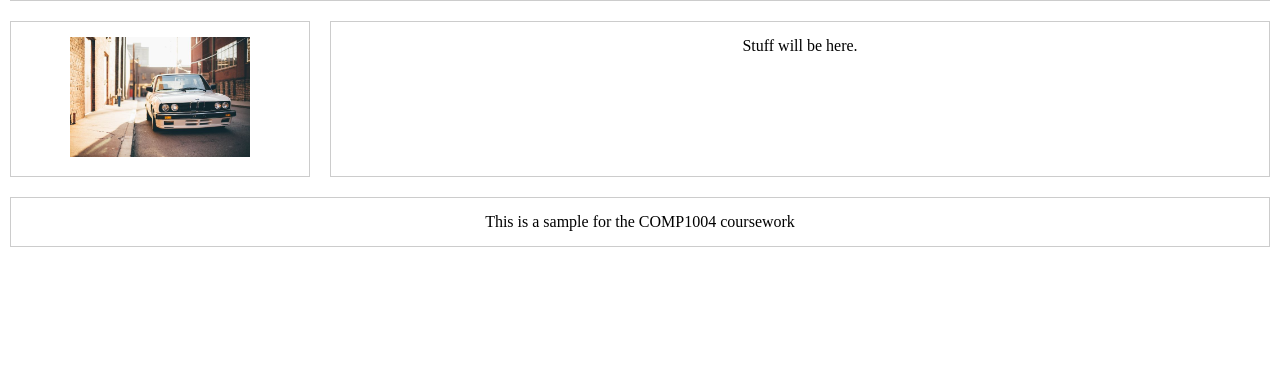
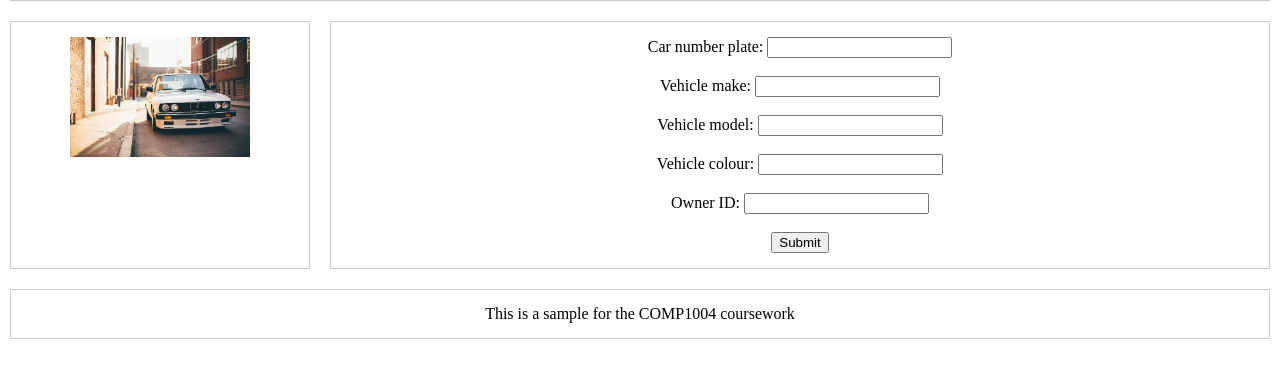
Before and after one commit to AlexTS12/AlexTS12.github.io, a plain HTML site: page addVehicle.html in a window 1280 px wide. Shown: the part 124-502 px from the top of the page. Drawn offline with Linux system fonts and the light colour scheme.

Commit message:
adding search boxs add vehivle

```diff
--- a/addVehicle.html
+++ b/addVehicle.html
@@ -18,7 +18,17 @@
     </header>
 
     <main>
-        <p>Stuff will be here.</p>
+        <label for="addPlate">Car number plate:</label>
+        <input type="text" id="addPlate" name="addPlate">
+        <br><br><label for="addMake">Vehicle make:</label>
+        <input type="text" id="addMake" name="addMake">
+        <br><br><label for="addModel">Vehicle model:</label>
+        <input type="text" id="addModel" name="addModel">
+        <br><br><label for="addColour">Vehicle colour:</label>
+        <input type="text" id="addColour" name="addColour">
+        <br><br><label for="addID">Owner ID:</label>
+        <input type="text" id="addID" name="addID">
+        <br><br><button type="button" id="submitBtn">Submit</button>
     </main>
     <aside class="sidebar"> <!-- Changed sidebar to aside for semantic correctness -->
         <img src="BMW.jpg" alt="Sidebar Image" width="180"> <!-- Add your image path here -->
```
